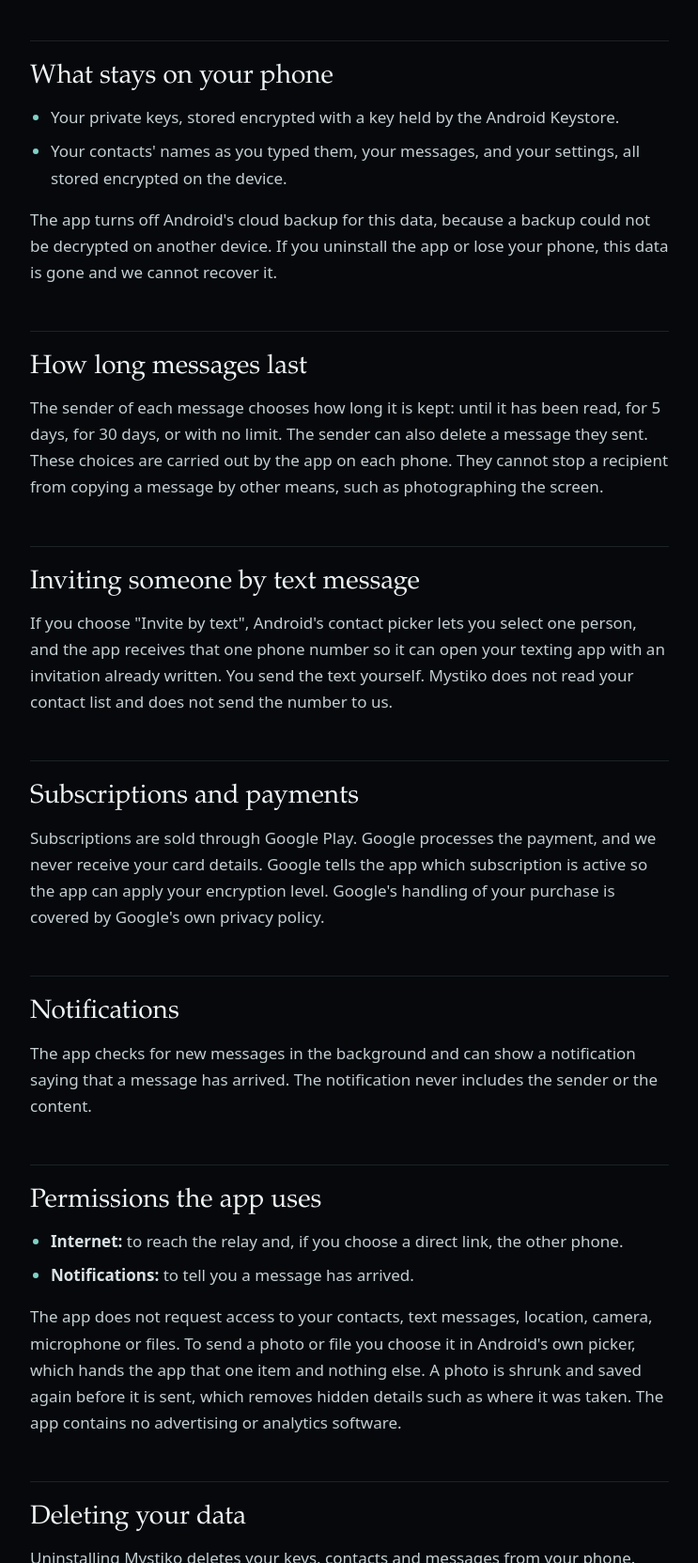
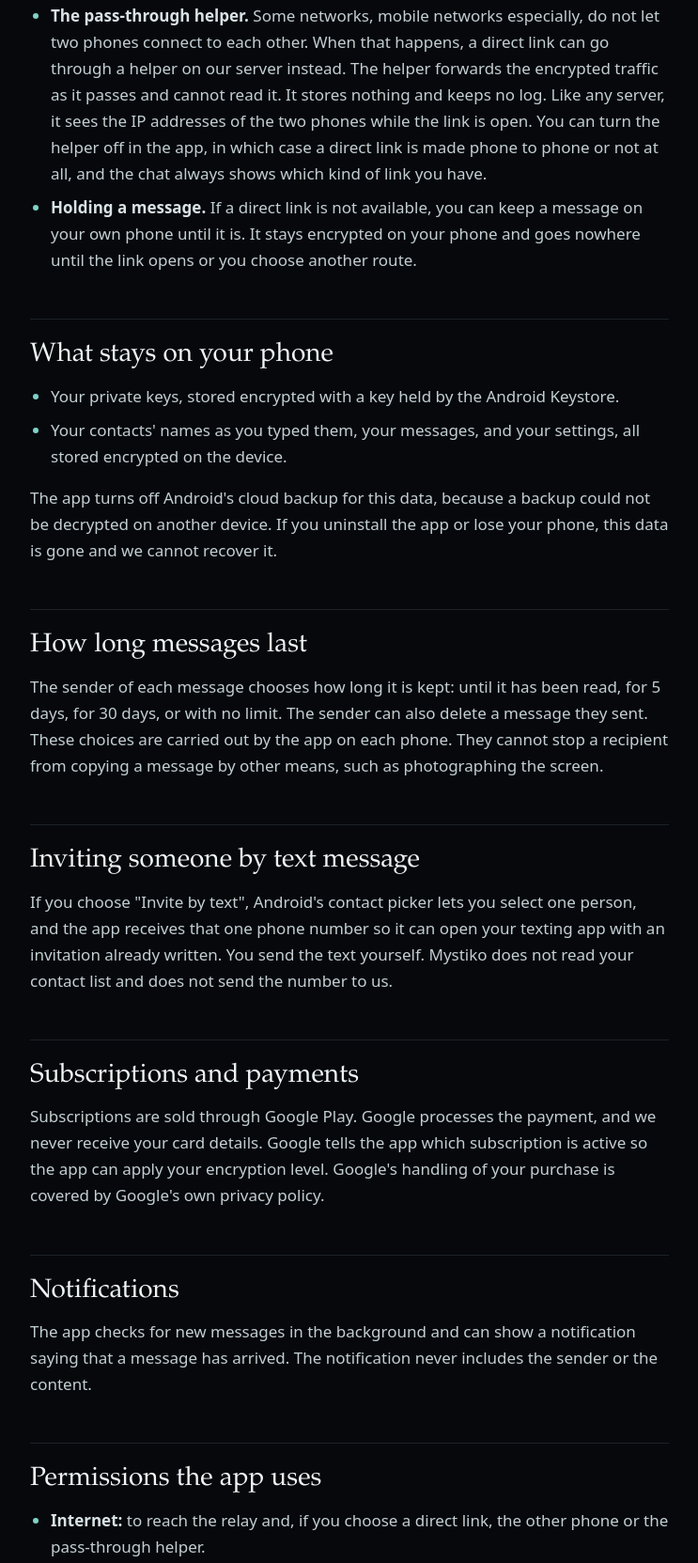
Before and after one commit to ajachierno/sigalionlabs-site, a plain HTML site: page privacy.html in a window 1280 px wide. Shown: the part 2421-4084 px from the top of the page at 94% size, without its empty margins (268-1011 px from the left). Drawn offline with Linux system fonts and the light colour scheme.

Commit message:
Privacy policy: pass-through helper and held messages
Co-Authored-By: Claude Fable 5.2 <noreply@anthropic.com>

```diff
--- a/privacy.html
+++ b/privacy.html
@@ -59,7 +59,9 @@
   <ul>
     <li><strong>What a direct link reveals.</strong> To connect, each phone learns the other's IP address, which can show a rough location and network provider. It also shows the other person that you have the app open at that moment. Choose a direct link only with people you are comfortable sharing that with.</li>
     <li><strong>When your phone answers.</strong> Only while Mystiko is open, and only for a contact whose chat you have set to direct. You can choose to answer every contact you have not blocked. Otherwise your phone stays silent, which looks the same as being offline.</li>
-    <li><strong>What we see.</strong> The invitation that sets up a link passes through the relay encrypted like any message, so we cannot read it. To find a path between the two phones, each one asks a helper on our server what its public address is. That helper sees the IP address that asked and nothing else, and it keeps no log. Messages sent over a direct link never reach our servers, and no copy is held anywhere between the two phones.</li>
+    <li><strong>What we see.</strong> The invitation that sets up a link passes through the relay encrypted like any message, so we cannot read it. To find a path between the two phones, each one asks a helper on our server what its public address is. That helper sees the IP address that asked and nothing else, and it keeps no log. Messages sent phone to phone never reach our servers, and no copy is held anywhere between the two phones.</li>
+    <li><strong>The pass-through helper.</strong> Some networks, mobile networks especially, do not let two phones connect to each other. When that happens, a direct link can go through a helper on our server instead. The helper forwards the encrypted traffic as it passes and cannot read it. It stores nothing and keeps no log. Like any server, it sees the IP addresses of the two phones while the link is open. You can turn the helper off in the app, in which case a direct link is made phone to phone or not at all, and the chat always shows which kind of link you have.</li>
+    <li><strong>Holding a message.</strong> If a direct link is not available, you can keep a message on your own phone until it is. It stays encrypted on your phone and goes nowhere until the link opens or you choose another route.</li>
   </ul>
 
   <h2>What stays on your phone</h2>
@@ -83,7 +85,7 @@
 
   <h2>Permissions the app uses</h2>
   <ul>
-    <li><strong>Internet:</strong> to reach the relay and, if you choose a direct link, the other phone.</li>
+    <li><strong>Internet:</strong> to reach the relay and, if you choose a direct link, the other phone or the pass-through helper.</li>
     <li><strong>Notifications:</strong> to tell you a message has arrived.</li>
   </ul>
   <p>The app does not request access to your contacts, text messages, location, camera, microphone or files. To send a photo or file you choose it in Android's own picker, which hands the app that one item and nothing else. A photo is shrunk and saved again before it is sent, which removes hidden details such as where it was taken. The app contains no advertising or analytics software.</p>
```
